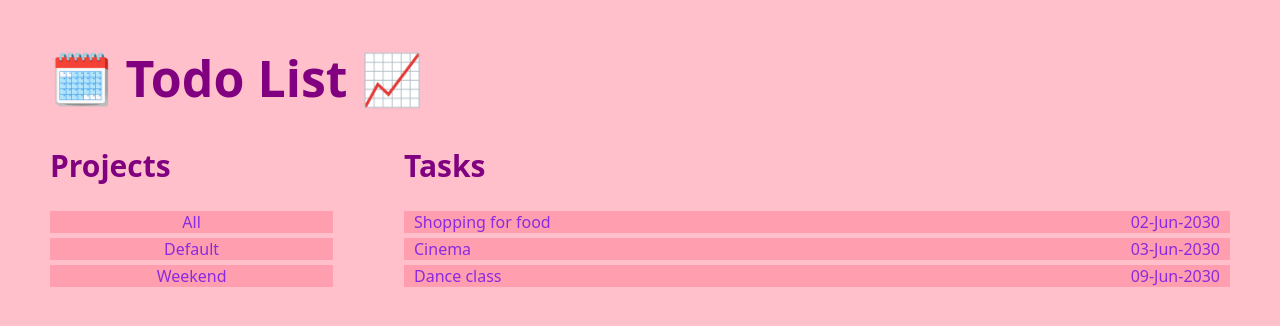
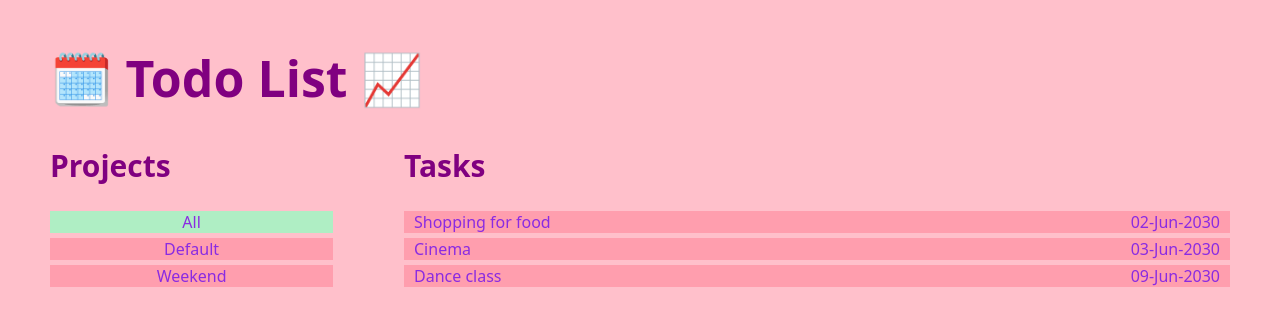
Before and after one commit to AnyueWang/odin_todo_list, a website built with webpack: page src/index.html in a window 1280 px wide. Both pictures are taken after a click on the link "All". Built offline with nearby package versions, Linux system fonts and the light colour scheme; a web font is replaced by a local one.

Commit message:
highlight selected project

```diff
--- a/src/index.js
+++ b/src/index.js
@@ -45,10 +45,17 @@ projects.getProjectList().forEach(eachProject => {
 
 const projectBtns = document.querySelectorAll('.project-nav')
 
-projectBtns.forEach(eachProject => {
-    eachProject.addEventListener('click', ()=>{
-        targetProject = projects.getProjectByName(eachProject.textContent)
+projectBtns.forEach(eachBtn => {
+    eachBtn.addEventListener('click', ()=>{
+        targetProject = projects.getProjectByName(eachBtn.textContent)
         displayRelatedTodos(targetProject)
+        const siblings = [...eachBtn.parentElement.parentElement.children]
+        siblings.forEach(eachChild => {
+            if (eachChild.firstChild.classList.contains('project-selected')) {
+                eachChild.firstChild.classList.remove('project-selected')
+            }
+        })
+        eachBtn.classList.add('project-selected')
     })
 })
 
--- a/src/styles.css
+++ b/src/styles.css
@@ -105,6 +105,11 @@ a {
     background-color: var(--expanded-background-color);
 }
 
+.project-selected {
+    color: var(--titles-color);
+    background-color: var(--expanded-background-color);
+}
+
 .task-details {
     padding-left: 10%;
     padding-right: 10%;
```
